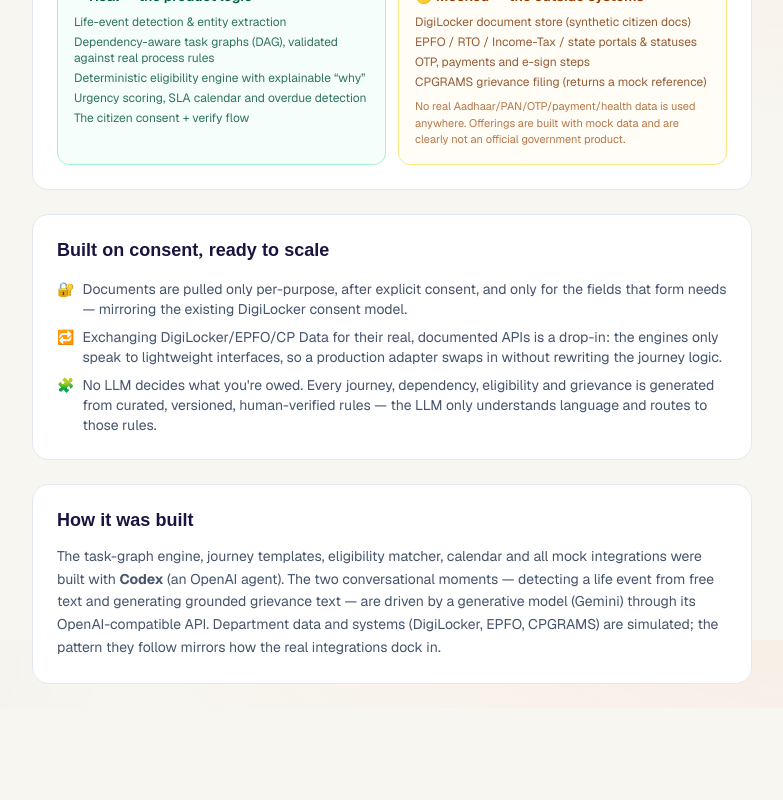
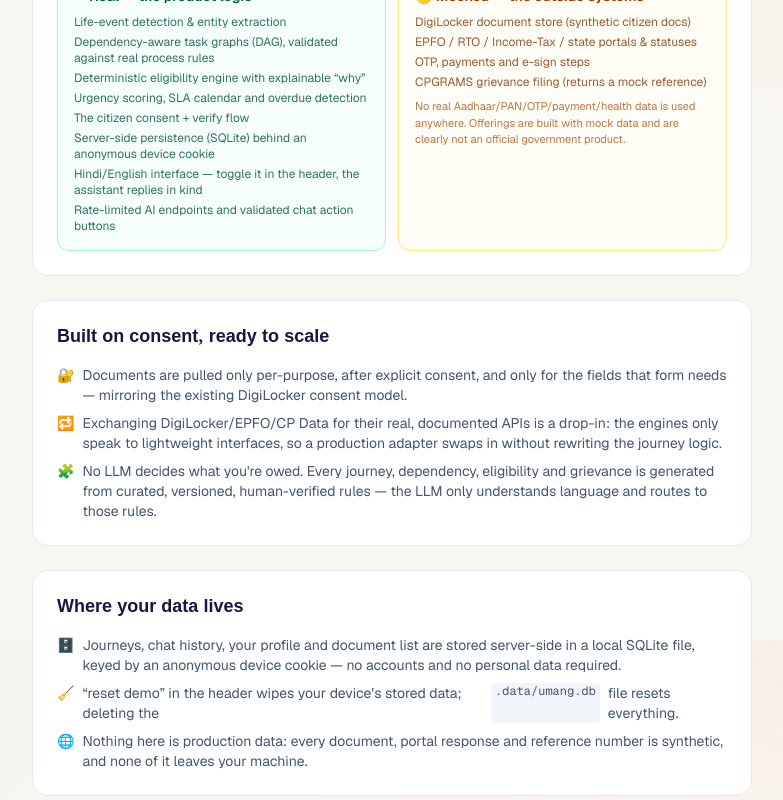
Before and after one commit to imsoul11/umangLife, a Next.js app: page /about in a window 1280 px wide. Shown: the part 960-1760 px from the top of the page, without its empty margins (248-1031 px from the left). Before the commit the page ends 1668 px from the top, so only its background shows below. Built offline with nearby package versions, Linux system fonts and the light colour scheme.

Commit message:
About: document server-side persistence, device cookie and data reset

```diff
--- a/src/app/about/page.tsx
+++ b/src/app/about/page.tsx
@@ -67,11 +67,14 @@
             <div className="rounded-xl border border-emerald-200 bg-emerald-50/50 p-4">
               <h3 className="text-sm font-semibold text-emerald-800 flex items-center gap-1.5">✓ Real — the product logic</h3>
               <ul className="mt-2 space-y-1 text-xs text-emerald-900/80">
-                <li>Life-event detection &amp; entity extraction</li>
+                <li>Life-event detection & entity extraction</li>
                 <li>Dependency-aware task graphs (DAG), validated against real process rules</li>
                 <li>Deterministic eligibility engine with explainable “why”</li>
                 <li>Urgency scoring, SLA calendar and overdue detection</li>
                 <li>The citizen consent + verify flow</li>
+                <li>Server-side persistence (SQLite) behind an anonymous device cookie</li>
+                <li>Hindi/English interface — toggle it in the header, the assistant replies in kind</li>
+                <li>Rate-limited AI endpoints and validated chat action buttons</li>
               </ul>
             </div>
             <div className="rounded-xl border border-amber-200 bg-amber-50/50 p-4">
@@ -97,6 +100,16 @@
           </ul>
         </section>
 
+        {/* data */}
+        <section className="bg-white rounded-2xl border border-slate-200 p-6">
+          <h2 className="font-display text-lg font-semibold text-indigo-ink">Where your data lives</h2>
+          <ul className="mt-3 space-y-2 text-sm text-slate-600">
+            <li className="flex gap-2"><span>🗄️</span> Journeys, chat history, your profile and document list are stored server-side in a local SQLite file, keyed by an anonymous device cookie — no accounts and no personal data required.</li>
+            <li className="flex gap-2"><span>🧹</span> “reset demo” in the header wipes your device’s stored data; deleting the <code className="text-xs bg-slate-100 px-1 rounded">.data/umang.db</code> file resets everything.</li>
+            <li className="flex gap-2"><span>🌐</span> Nothing here is production data: every document, portal response and reference number is synthetic, and none of it leaves your machine.</li>
+          </ul>
+        </section>
+
         {/* stack */}
         <section className="bg-white rounded-2xl border border-slate-200 p-6">
           <h2 className="font-display text-lg font-semibold text-indigo-ink">How it was built</h2>
```
